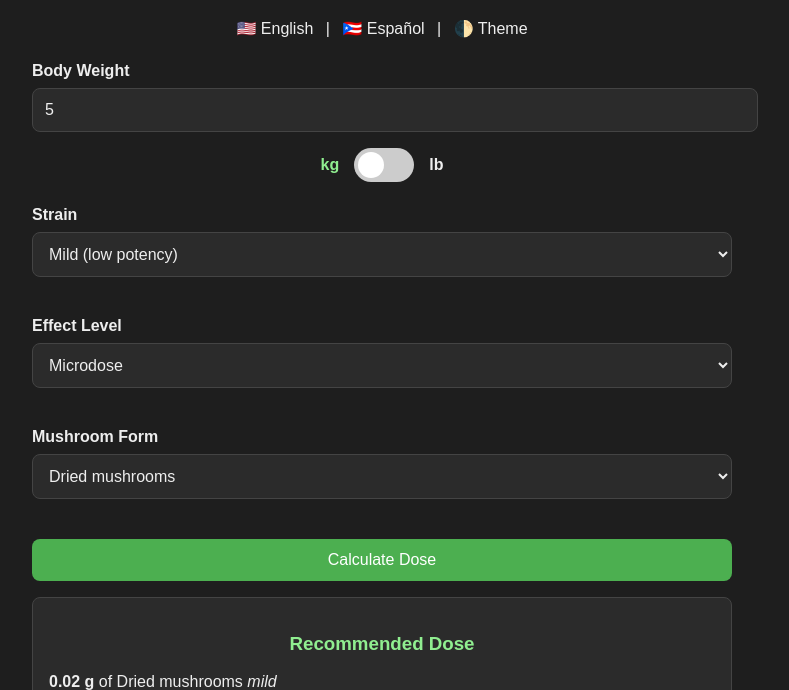
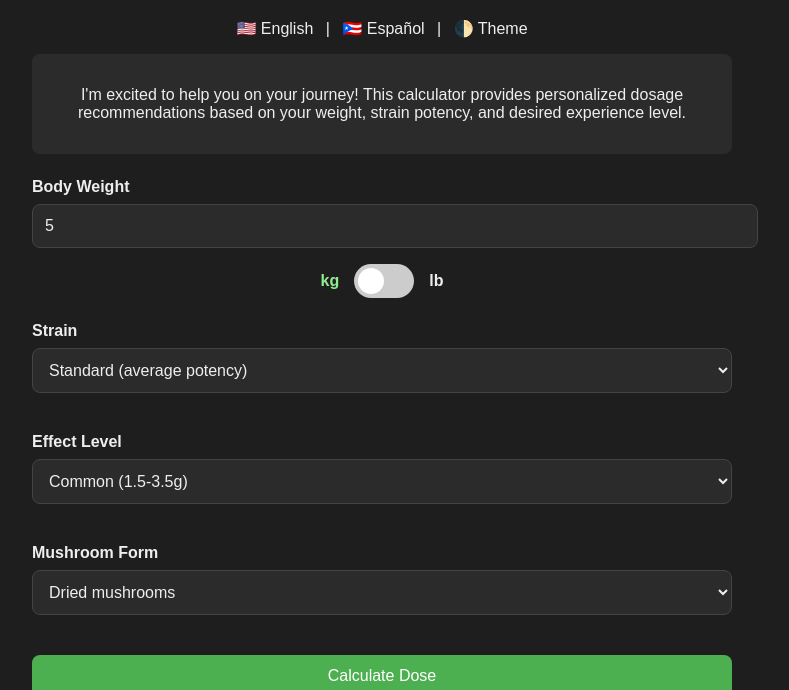
Before and after one commit to izziclawson/hongos, a plain HTML site: page index.html in a window 1280 px wide. Both pictures are taken after typing "5" into the empty fields and a click on the button "Calculate Dose". Shown: the part 110-800 px from the top of the page, without its empty margins (258-1047 px from the left). Drawn offline with Linux system fonts and the light colour scheme.

Commit message:
deep takes a second stab at it

```diff
--- a/index.html
+++ b/index.html
@@ -49,6 +49,35 @@
     }
     .toggle { display: inline-block; margin: 0 0.5rem; cursor: pointer; }
 
+    /* Header section */
+    .header {
+      background: #2b2b2b;
+      padding: 1rem;
+      border-radius: 8px;
+      margin-bottom: 1.5rem;
+      text-align: center;
+    }
+
+    /* Disclaimer section */
+    .disclaimer {
+      margin-top: 1.5rem;
+      background: #2b2b2b;
+      border: 1px solid #444;
+      padding: 0.5rem 1rem;
+      border-radius: 8px;
+      font-size: 0.9rem;
+    }
+    .disclaimer summary {
+      cursor: pointer;
+      font-weight: bold;
+      color: #90ee90;
+    }
+    .disclaimer-content {
+      margin-top: 0.5rem;
+      padding-top: 0.5rem;
+      border-top: 1px solid #444;
+    }
+
     /* Toggle switch for weight units */
     .switch {
       position: relative;
@@ -91,6 +120,10 @@
       background: #e6f7e6;
       color: #222;
     }
+    body.light .header,
+    body.light .disclaimer {
+      background: #d0f0d0;
+    }
     body.light select,
     body.light input,
     body.light .result {
@@ -104,6 +137,9 @@
     body.light h1, body.light h3 {
       color: #0077cc;
     }
+    body.light .disclaimer summary {
+      color: #0077cc;
+    }
   </style>
 </head>
 <body>
@@ -112,6 +148,10 @@
     <span class="toggle" onclick="setLanguage('en')">🇺🇸 English</span> |
     <span class="toggle" onclick="setLanguage('es')">🇵🇷 Español</span> |
     <span class="toggle" onclick="toggleTheme()">🌓 Theme</span>
+  </div>
+
+  <div class="header">
+    <p id="welcomeText">I'm excited to help you on your journey! This calculator provides personalized dosage recommendations based on your weight, strain potency, and desired experience level.</p>
   </div>
 
   <div class="section">
@@ -131,7 +171,7 @@
     <label id="strainLabel">Strain</label>
     <select id="strain">
       <option value="mild">Mild (low potency)</option>
-      <option value="standard">Standard (average potency)</option>
+      <option value="standard" selected>Standard (average potency)</option>
       <option value="strong">Strong (high potency)</option>
       <optgroup label="Specific strains">
         <option value="puerto rican">Puerto Rican</option>
@@ -162,18 +202,18 @@
   <div class="section">
     <label id="effectLabel">Effect Level</label>
     <select id="effect">
-      <option value="micro">Microdose</option>
-      <option value="light">Light</option>
-      <option value="common">Common</option>
-      <option value="strong">Strong</option>
-      <option value="heroic">Heroic</option>
+      <option value="micro">Microdose (0.1-0.5g)</option>
+      <option value="light">Light (0.5-1.5g)</option>
+      <option value="common" selected>Common (1.5-3.5g)</option>
+      <option value="strong">Strong (3.5-5g)</option>
+      <option value="heroic">Heroic (5g+)</option>
     </select>
   </div>
 
   <div class="section">
     <label id="formLabel">Mushroom Form</label>
     <select id="form">
-      <option value="dried">Dried mushrooms</option>
+      <option value="dried" selected>Dried mushrooms</option>
       <option value="fresh">Fresh mushrooms</option>
       <option value="truffles">Truffles</option>
     </select>
@@ -182,6 +222,15 @@
   <button onclick="calculateDose()">Calculate Dose</button>
 
   <div id="output" class="result" style="display:none;"></div>
+
+  <div class="disclaimer">
+    <details>
+      <summary id="disclaimerTitle">Important Disclaimer</summary>
+      <div class="disclaimer-content" id="disclaimerContent">
+        This calculator is for educational purposes only. Always consult with a healthcare professional before consuming psychedelic substances, especially if you have pre-existing medical conditions. Your environment plays a significant role in your experience. For more information about safe usage and considerations, please visit our website.
+      </div>
+    </details>
+  </div>
 
   <div class="footer">
     🍄 Shroomies Calculator | For educational purposes only<br>
@@ -214,9 +263,9 @@
       "natalensis": 8.0
     };
 
-    // Experience dose guidelines (grams dried, average strain, 70kg person)
+    // Base doses for a 150lb (68kg) person
     const BASE_DOSES = {
-      micro: 0.2,
+      micro: 0.25,
       light: 1.0,
       common: 2.0,
       strong: 3.5,
@@ -233,15 +282,16 @@
     // Language translations - Puerto Rican Spanish
     const TRANSLATIONS = {
       en: {
+        welcome: "I'm excited to help you on your journey! This calculator provides personalized dosage recommendations based on your weight, strain potency, and desired experience level.",
         weight: "Body Weight",
         strain: "Strain",
         effect: "Effect Level",
         form: "Mushroom Form",
-        micro: "Microdose",
-        light: "Light",
-        common: "Common",
-        strong: "Strong",
-        heroic: "Heroic",
+        micro: "Microdose (0.1-0.5g)",
+        light: "Light (0.5-1.5g)",
+        common: "Common (1.5-3.5g)",
+        strong: "Strong (3.5-5g)",
+        heroic: "Heroic (5g+)",
         dried: "Dried mushrooms",
         fresh: "Fresh mushrooms",
         truffles: "Truffles",
@@ -258,18 +308,21 @@
         settingText: "Ensure you're in a safe, comfortable environment",
         integrationText: "Consider journaling afterwards",
         safetyText: "Start low if inexperienced, have a trusted person nearby, stay hydrated, avoid risky combinations",
+        disclaimerTitle: "Important Disclaimer",
+        disclaimerContent: "This calculator is for educational purposes only. Always consult with a healthcare professional before consuming psychedelic substances, especially if you have pre-existing medical conditions. Your environment plays a significant role in your experience. For more information about safe usage and considerations, please visit our website.",
         disclaimer: "For educational purposes only. Always research thoroughly and prioritize safety"
       },
       es: {
+        welcome: "¡Estoy emocionado de ayudarte en tu viaje! Esta calculadora proporciona recomendaciones de dosificación personalizadas basadas en tu peso, la potencia de la cepa y el nivel de experiencia deseado.",
         weight: "Peso Corporal",
         strain: "Variedad",
         effect: "Nivel de Efecto",
         form: "Forma de Hongos",
-        micro: "Microdosis",
-        light: "Leve",
-        common: "Común",
-        strong: "Fuerte",
-        heroic: "Heroico",
+        micro: "Microdosis (0.1-0.5g)",
+        light: "Leve (0.5-1.5g)",
+        common: "Común (1.5-3.5g)",
+        strong: "Fuerte (3.5-5g)",
+        heroic: "Heroico (5g+)",
         dried: "Hongos secos",
         fresh: "Hongos frescos",
         truffles: "Trufas",
@@ -286,6 +339,8 @@
         settingText: "Asegúrate de estar en un ambiente seguro y cómodo",
         integrationText: "Considera escribir un diario después de la experiencia",
         safetyText: "Comienza con dosis bajas si eres inexperto, ten a alguien de confianza cerca, mantente hidratado, evita combinaciones riesgosas",
+        disclaimerTitle: "Descargo de Responsabilidad Importante",
+        disclaimerContent: "Esta calculadora es solo para fines educativos. Siempre consulta con un profesional de la salud antes de consumir sustancias psicodélicas, especialmente si tienes condiciones médicas preexistentes. Tu ambiente juega un papel significativo en tu experiencia. Para más información sobre uso seguro y consideraciones, por favor visita nuestro sitio web.",
         disclaimer: "Solo con fines educativos. Investiga bien y prioriza tu seguridad siempre"
       }
     };
@@ -311,10 +366,13 @@
 
     function setLanguage(lang) {
       currentLang = lang;
+      document.getElementById("welcomeText").innerText = TRANSLATIONS[lang].welcome;
       document.getElementById("weightLabel").innerText = TRANSLATIONS[lang].weight;
       document.getElementById("strainLabel").innerText = TRANSLATIONS[lang].strain;
       document.getElementById("effectLabel").innerText = TRANSLATIONS[lang].effect;
       document.getElementById("formLabel").innerText = TRANSLATIONS[lang].form;
+      document.getElementById("disclaimerTitle").innerText = TRANSLATIONS[lang].disclaimerTitle;
+      document.getElementById("disclaimerContent").innerText = TRANSLATIONS[lang].disclaimerContent;
 
       const effect = document.getElementById("effect");
       effect.options[0].text = TRANSLATIONS[lang].micro;
@@ -342,14 +400,30 @@
       let effect = document.getElementById("effect").value;
       let form = document.getElementById("form").value;
 
+      if (!weight || weight <= 0) {
+        alert(currentLang === "en" ? "Please enter a valid weight" : "Por favor ingresa un peso válido");
+        return;
+      }
+
       // Convert weight to kg if needed
       if (currentUnit === "lb") weight = weight * 0.453592;
 
-      // base grams for 70kg at average potency
+      // Base dose for a 68kg (150lb) person
       let base = BASE_DOSES[effect];
-      let dose = base * (weight / 70);
 
-      // adjust for strain potency if chosen
+      // Adjust for weight (non-linear adjustment)
+      let weightAdjustment = 1;
+      if (weight < 68) {
+        // For lighter people, reduce dose slightly
+        weightAdjustment = 0.8 + (0.2 * (weight / 68));
+      } else if (weight > 90) {
+        // For heavier people, increase dose slightly
+        weightAdjustment = 1 + (0.2 * ((weight - 90) / 50));
+      }
+
+      let dose = base * weightAdjustment;
+
+      // Adjust for strain potency if chosen
       if (strain in STRAIN_POTENCIES) {
         let ratio = 6.0 / STRAIN_POTENCIES[strain]; // normalize vs avg 6mg/g
         dose = dose * ratio;
@@ -359,7 +433,7 @@
         dose *= 0.8;
       }
 
-      // adjust for form
+      // Adjust for form
       dose *= FORM_MULTIPLIER[form];
 
       const output = document.getElementById("output");
@@ -367,7 +441,7 @@
       output.innerHTML = `
         <h3>${TRANSLATIONS[currentLang].recommended}</h3>
         <p><strong>${dose.toFixed(2)} g</strong> ${TRANSLATIONS[currentLang].of} ${TRANSLATIONS[currentLang][form]} <em>${strain}</em></p>
-        <p><em>${TRANSLATIONS[currentLang][effect]}</em> ${TRANSLATIONS[currentLang].effect}</p>
+        <p><em>${TRANSLATIONS[currentLang][effect.split(' ')[0]]}</em> ${TRANSLATIONS[currentLang].effect}</p>
         <details class="advice">
           <summary>${TRANSLATIONS[currentLang].advice}</summary>
           <p><strong>${TRANSLATIONS[currentLang].startTime}</strong> ${TRANSLATIONS[currentLang].effectsBegin}<br>
```
